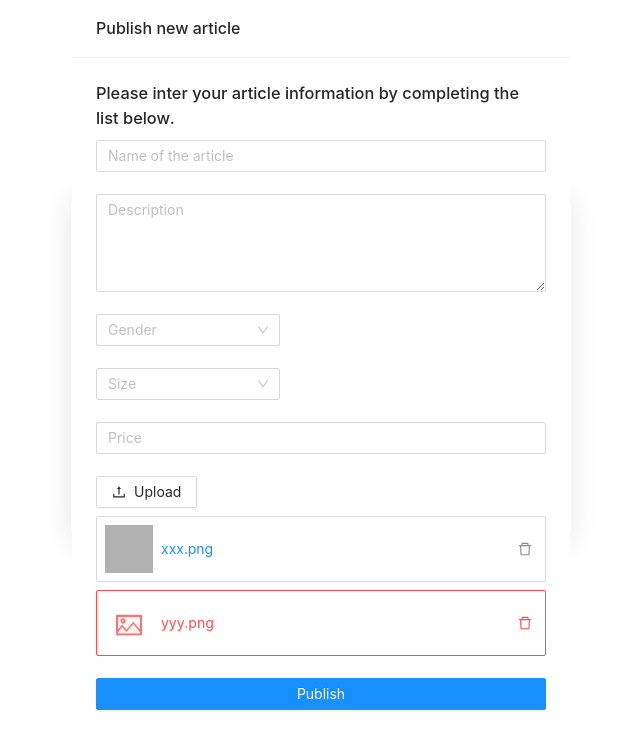
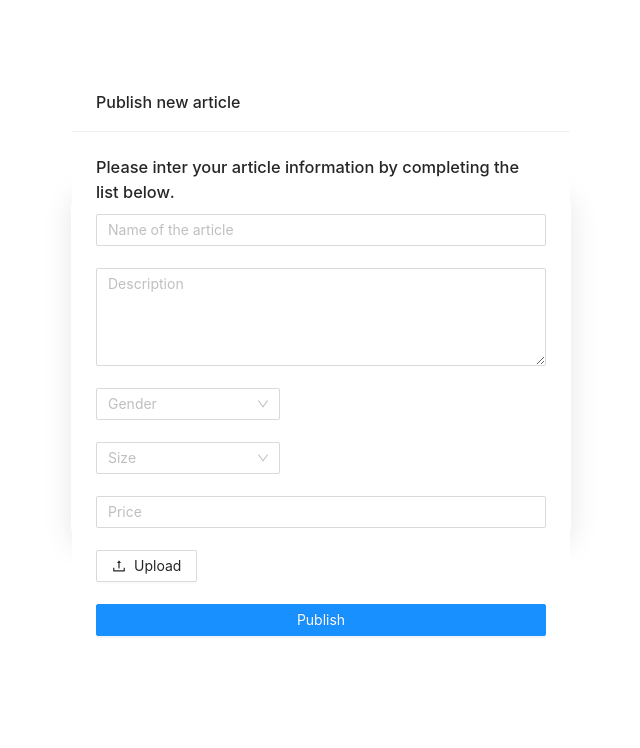
Before and after one commit to ndaifallah/gmc-d15, a React (Create React App) app: page /addarticle in a window 1280 px wide. Shown: the top 748 px of the page, without its empty margins (313-953 px from the left). Built offline with nearby package versions, Linux system fonts and the light colour scheme; grey boxes are pictures that could not be loaded.

Commit message:
Added uplaod image,

```diff
--- a/src/components/addArticle.jsx
+++ b/src/components/addArticle.jsx
@@ -1,5 +1,7 @@
 import React, { Component } from "react";
-import { Card, Input, Cascader, Button } from "antd";
+import { Card, Input, Cascader, Button, Upload } from "antd";
+import { UploadOutlined } from "@ant-design/icons";
+
 import UploadImg from "./uploadImg";
 const { TextArea } = Input;
 const genderOptions = [
@@ -37,7 +39,27 @@ class AddArticle extends Component {
       name: "",
       description: "",
       price: "",
+      fileList: [],
     };
+  }
+
+  sendArticle = async () => {
+    try {
+      let form = new FormData();
+      form.append('image', this.state.fileList[0].originFileObj)
+      form.append('name', this.state.name);
+      let options = {
+        method: 'POST',
+        headers: {
+          token: localStorage.getItem('TOKEN')
+        },
+        body: form
+      };
+      await fetch("http://localhost:780/additem", options);
+    }catch (err) {
+      console.log(err);
+    }
+
   }
   render() {
     return (
@@ -93,9 +115,20 @@ class AddArticle extends Component {
           />
           <br />
           <br />
-          <UploadImg />
+          {/* <UploadImg /> */}
+          <Upload
+          // action="https://www.mocky.io/v2/5cc8019d300000980a055e76"
+          listType="picture"
+          // defaultFileList={[...fileList]}
+          onChange={({fileList}) => {
+            console.log(fileList);
+            this.setState({fileList})
+          }}
+        >
+          <Button icon={<UploadOutlined />}>Upload</Button>
+        </Upload>
           <br />
-          <Button type="primary" block>
+          <Button type="primary" onClick={this.sendArticle}block>
             Publish
           </Button>
         </Card>
--- a/src/components/uploadImg.jsx
+++ b/src/components/uploadImg.jsx
@@ -21,9 +21,9 @@ class UploadImg extends Component {
     return (
       <div>
         <Upload
-          action="https://www.mocky.io/v2/5cc8019d300000980a055e76"
+          // action="https://www.mocky.io/v2/5cc8019d300000980a055e76"
           listType="picture"
-          defaultFileList={[...fileList]}
+          // defaultFileList={[...fileList]}
         >
           <Button icon={<UploadOutlined />}>Upload</Button>
         </Upload>
```
